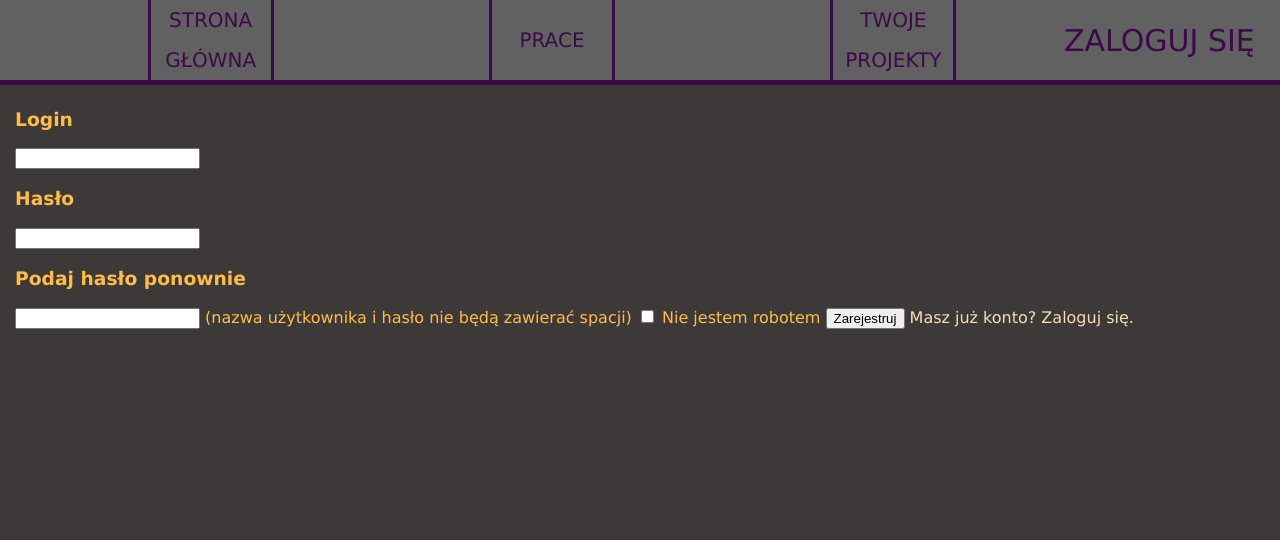
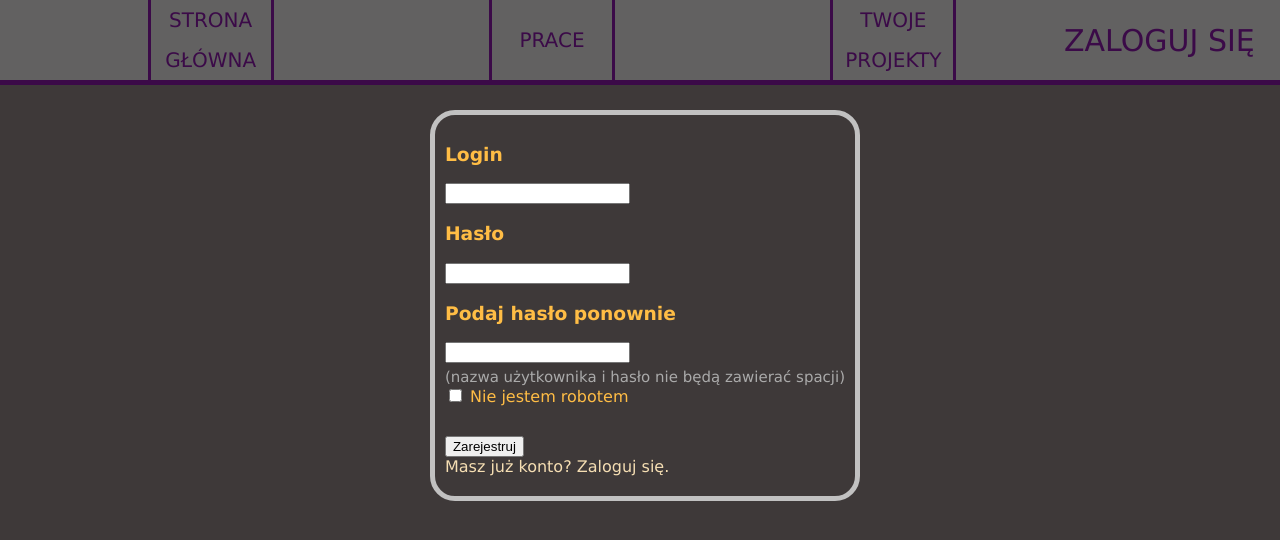
Before and after one commit to trzeciak20p/notatnik_onlline, a PHP site: page /register.php in a window 1280 px wide. Shown: the top 540 px of the page. Run offline with PHP 8.4, Linux system fonts and the light colour scheme.

Commit message:
log/reg css

```diff
--- a/register.php
+++ b/register.php
@@ -21,8 +21,9 @@
         <a href="login.php">Zaloguj się</a>
     </nav>
 
-    <main>
-        <form method="POST" action="register_validator.php">
+    <main class="pls_center">
+
+        <form class="f_border" method="POST" action="register_validator.php">
 
             <label>
                 <h3>Login</h3>
@@ -36,7 +37,7 @@
                 <h3>Podaj hasło ponownie</h3>
                 <input type="password" name="password2" required="required">
             </label>
-            <span>(nazwa użytkownika i hasło nie będą zawierać spacji)</span>
+            <span class="info">(nazwa użytkownika i hasło nie będą zawierać spacji)</span>
 
             <input type="checkbox" name="captcha" required="required"> Nie jestem robotem
 
@@ -45,6 +46,7 @@
             <a href="login.php">Masz już konto? Zaloguj się.</a>
 
         <form>
+
     <main>
 
 </body>
--- a/style.css
+++ b/style.css
@@ -5,6 +5,7 @@
     --site_secondary: #3e3939;
     --search_primary: #5dcbf7;
     --search_secondary: #1221a6;
+    --form_primary: #c1c1c1;
 }
 
 body{
@@ -105,3 +106,25 @@ main section h2{
     font-size: 25px;
     margin-left: 20px;
 }
+.pls_center{
+    display: flex;
+    justify-content: center;
+}
+form{
+    margin-top: 20px;
+}
+main .f_border{
+    padding: 10px;
+    border: 5px solid var(--form_primary);
+    border-radius: 25px;
+}
+form input[type="submit"]{
+    margin-top: 30px;
+    display: block;
+}
+form .info{
+    display: block;
+    margin-top: 5px;
+    font-size: 15px;
+    color: #aaa;
+}
```
Also changed, not shown: login.php (+6 -6 lines).
